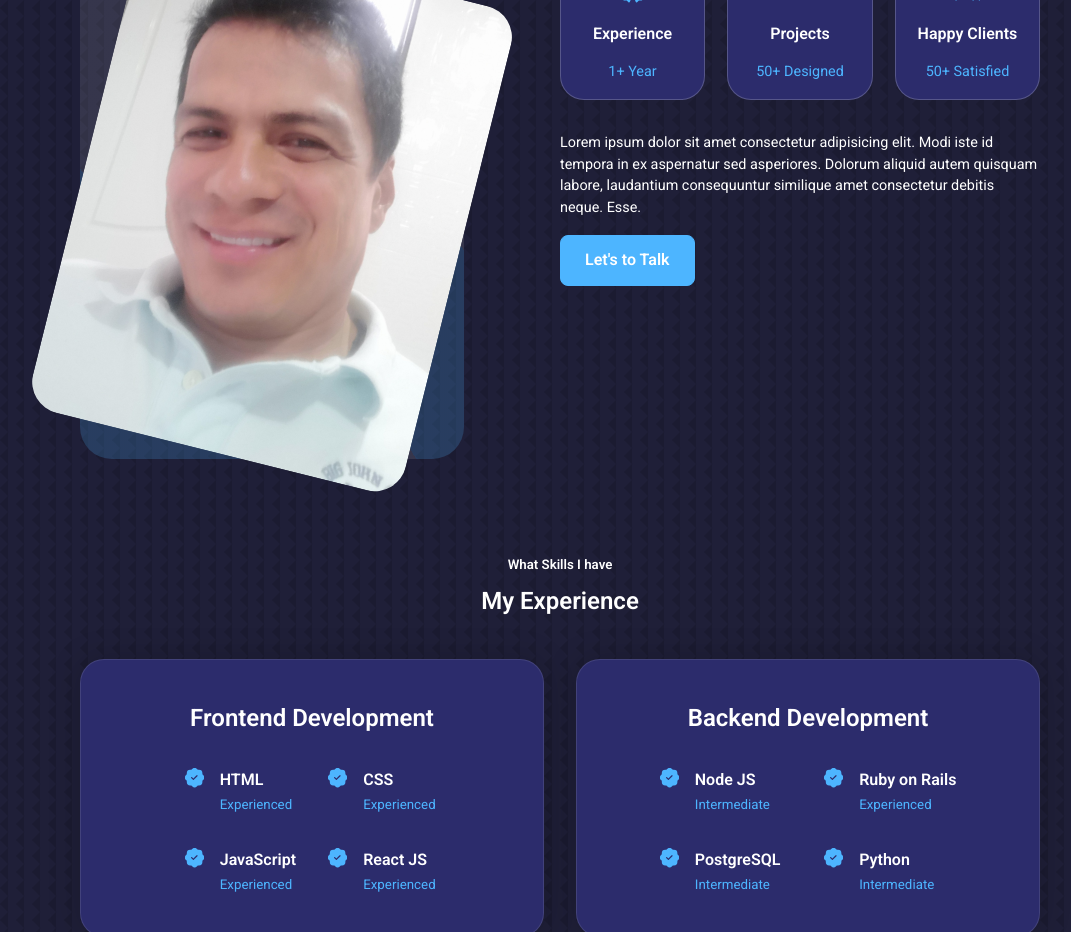
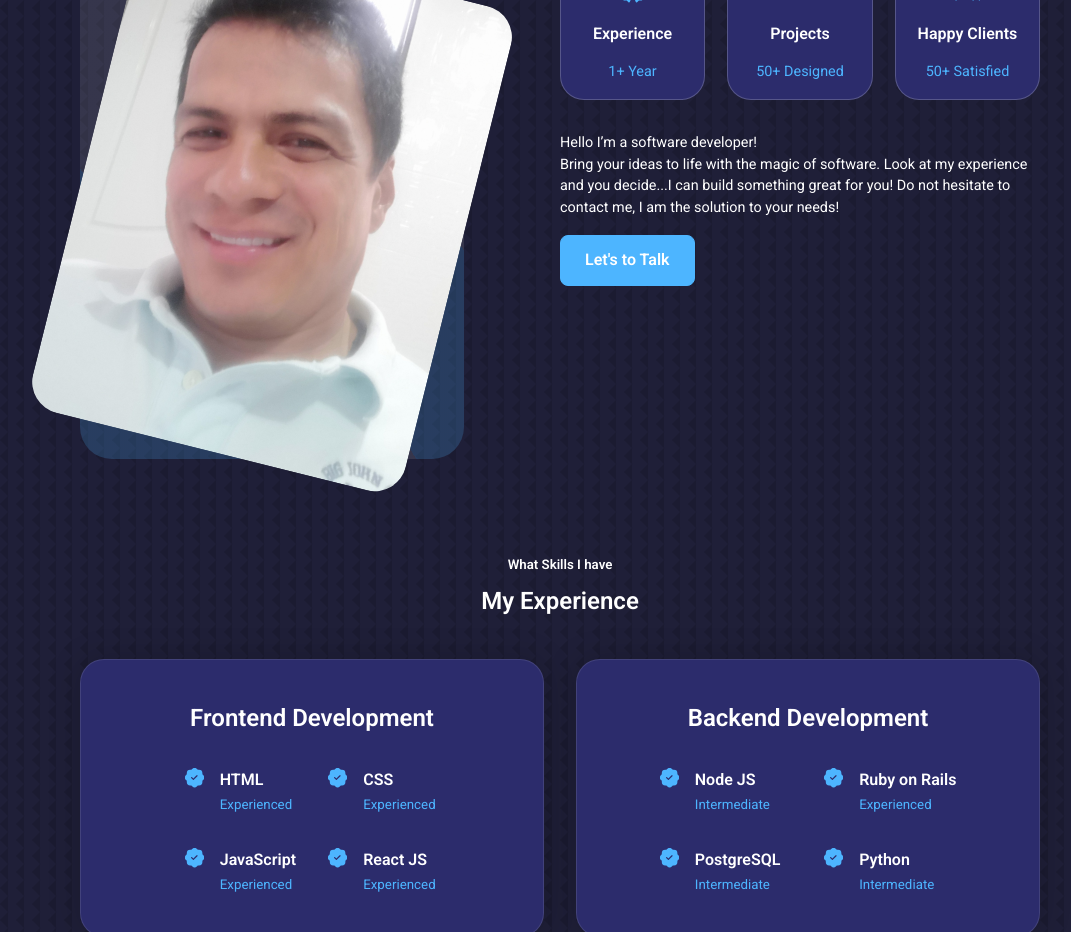
Before and after one commit to robinbenitezmora/Portfolio-Full-Stack-Robin, a React (Create React App) app: page / in a window 1280 px wide. Shown: the part 1040-1972 px from the top of the page, without its empty margins (80-1151 px from the left). Built offline with nearby package versions, Linux system fonts and the light colour scheme.

Commit message:
Add message to 'about me' section

```diff
--- a/src/components/about/About.jsx
+++ b/src/components/about/About.jsx
@@ -37,7 +37,7 @@ const About = () => {
               <small>50+ Satisfied</small>
             </article>
           </div>
-          <p>Lorem ipsum dolor sit amet consectetur adipisicing elit. Modi iste id tempora in ex aspernatur sed asperiores. Dolorum aliquid autem quisquam labore, laudantium consequuntur similique amet consectetur debitis neque. Esse.</p>
+          <p>Hello I’m a software developer! <br /> Bring your ideas to life with the magic of software.  Look at my experience and you decide...I can build something great for you! Do not hesitate to contact me, I am the solution to your needs!</p>
           <a href="#contact" className='btn btn-primary'>Let's to Talk</a>
         </div>
       </div>
--- a/src/components/header/header.css
+++ b/src/components/header/header.css
@@ -63,7 +63,7 @@ header {
   .me {
     justify-items: center;
     width: auto;
-    height: 18rem;
+    height: 15rem;
     padding: 0.5rem;
     left: calc(50% - 7rem);
   }
```
